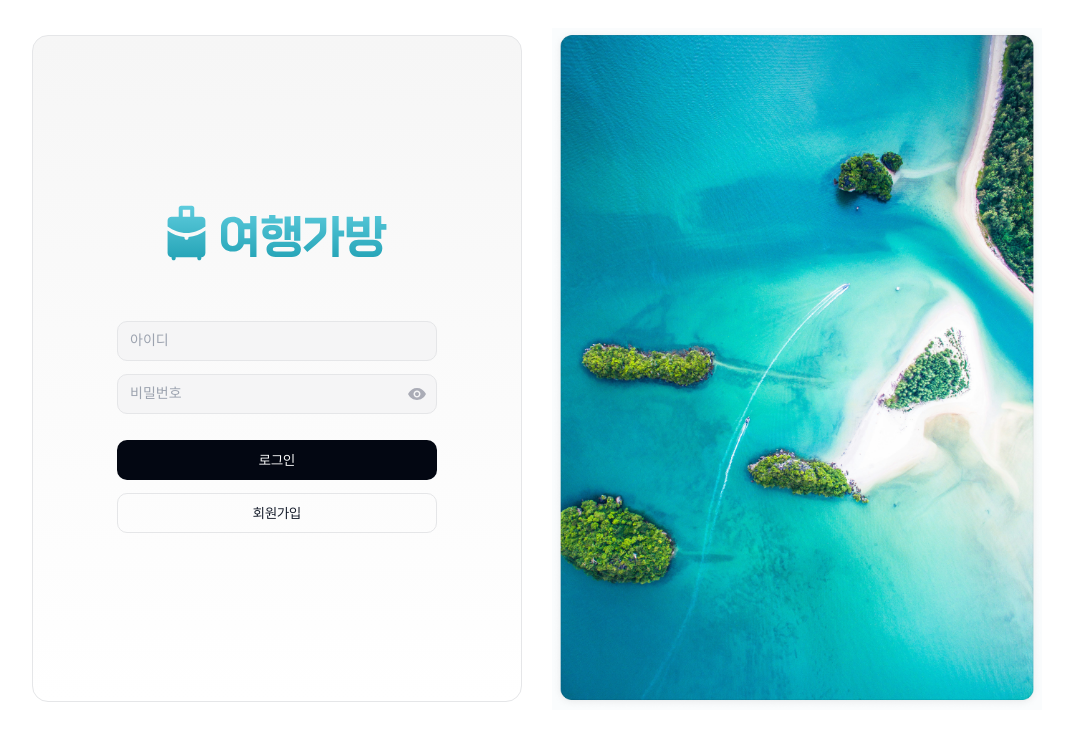
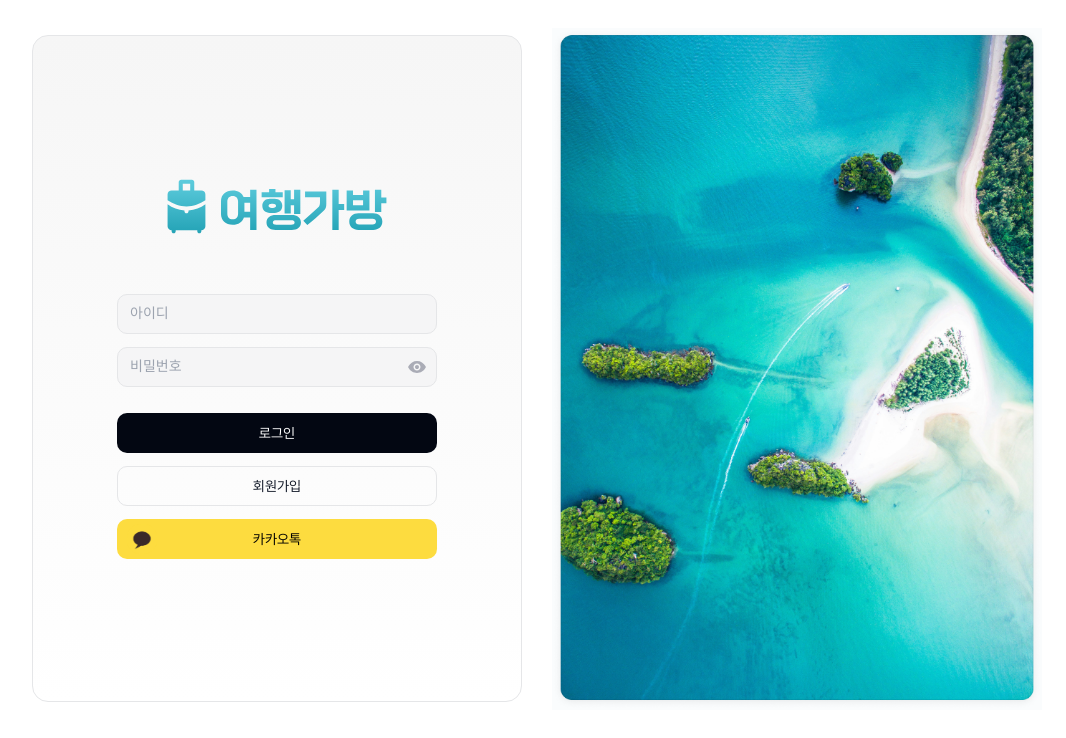
Before and after one commit to jiwonly/TravelBag, a React (Vite) app in the folder m7-frontend/: page /login in a window 1280 px wide. Shown: the top 738 px of the page, without its empty margins (103-1169 px from the left). Built offline with nearby package versions, Linux system fonts and the light colour scheme.

Commit message:
💄 style: kakao button 추가

```diff
--- a/m7-frontend/src/components/HalfTemplate.jsx
+++ b/m7-frontend/src/components/HalfTemplate.jsx
@@ -2,6 +2,7 @@ import LoginImage from "../assets/LoginImage.png";
 import LoginLogo from "../assets/LoginLogo.svg";
 import InfoInputButton from "./InfoInputButton";
 import LoginButton from "./LoginButton";
+import KakaoButton from "./KakaoButton";
 import RegisterButton from "./RegisterButton";
 import { useNavigate } from "react-router-dom";
 
@@ -29,6 +30,7 @@ const HalfTemplate = ({ type, onLogin }) => {
                 nav("/register");
               }}
             />
+            <KakaoButton />
           </div>
         ) : (
           <div className="flex flex-col gap-[13px]">
--- /dev/null
+++ b/m7-frontend/src/components/KakaoButton.jsx
@@ -0,0 +1,17 @@
+import kakao from "../assets/icon/kakao.webp";
+
+const KakaoButton = (onClick) => {
+  return (
+    <div className="flex items-center">
+      <button
+        onClick={onClick}
+        className="flex w-[320px] h-[40px] justify-center items-center border-none bg-[#fddc3f] text-sm text-[#000000] px-4 py-2 rounded-[10px] leading-5"
+      >
+        카카오톡
+      </button>
+      <img src={kakao} className="absolute w-[30px] h-[30px] ml-[10px]" />
+    </div>
+  );
+};
+
+export default KakaoButton;
--- a/m7-frontend/src/pages/Login.jsx
+++ b/m7-frontend/src/pages/Login.jsx
@@ -1,4 +1,5 @@
 import HalfTemplate from "@/components/HalfTemplate";
+import { useEffect } from "react";
 
 const Login = ({ onLogin }) => {
   return (
```
Also changed, not shown: m7-frontend/src/assets/icon/kakao.webp (added).
